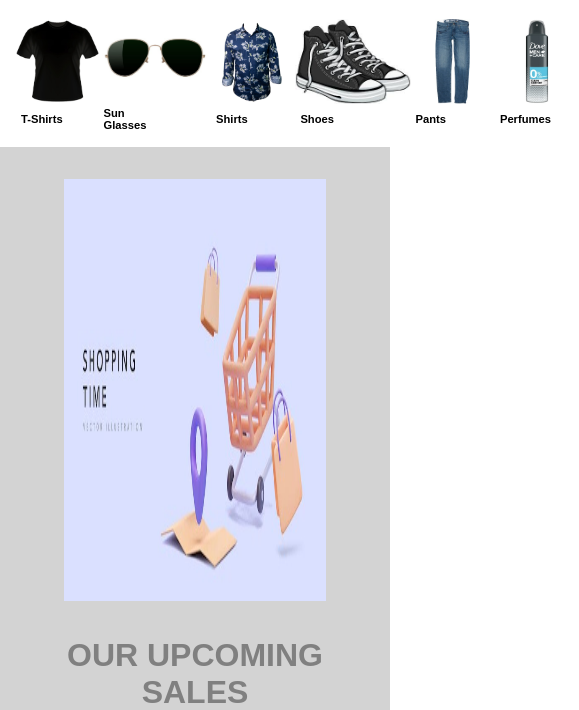
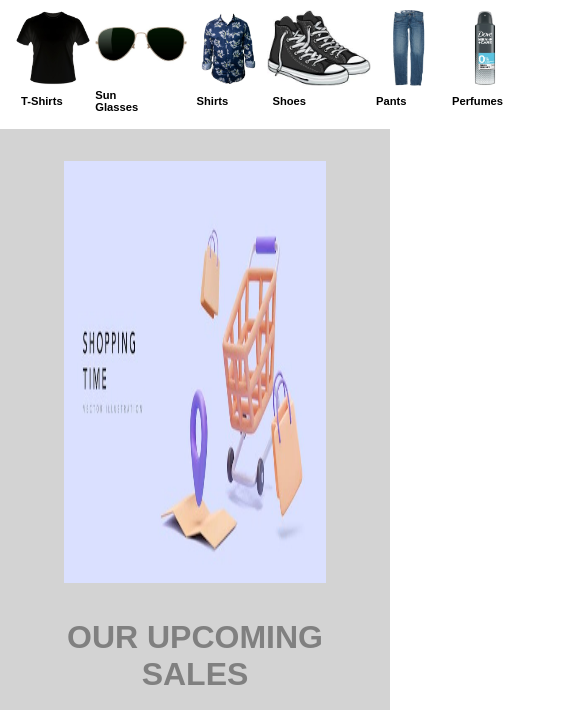
Before and after one commit to Pushpendra-prajapati/FASHION-STORE-E-COMMERCE-WEBSITE-PROJECT-USING-HTML-CSS, a plain HTML site: page index.html in a window 390 px wide. Shown: the part 112-822 px from the top of the page, 579 px wide, since content can reach past the window. Drawn offline with Linux system fonts and the light colour scheme.

Commit message:
Update style.css

```diff
--- a/style.css
+++ b/style.css
@@ -110,7 +110,11 @@ footer p{
 
 
 
-@media screen and (min-width:400px) and (max-width: 600px){
+@media screen  and (max-width: 600px){
+    *{
+        padding: none;
+        margin: none;
+    }
     .navbar{
         font-size: 1.4rem;
         padding-top: 1rem;
```
